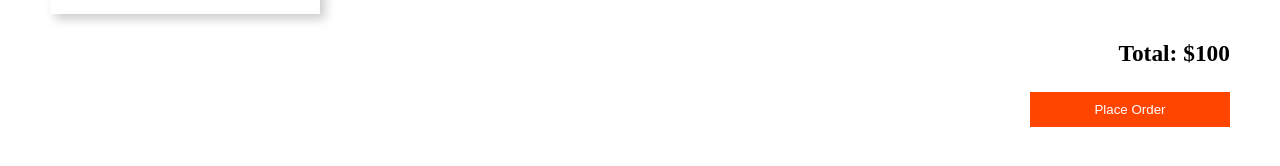
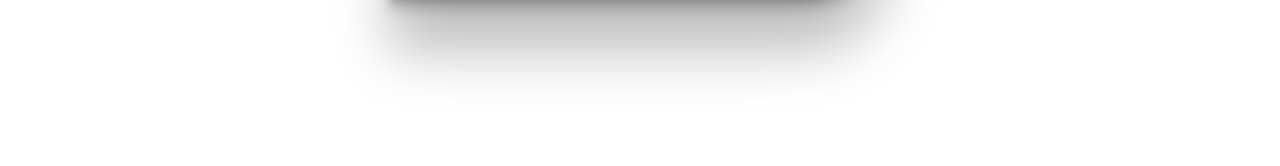
Before and after one commit to JunayedKhanNoor/shopping-cart-redux, a React (Create React App) app: page / in a window 1280 px wide. Shown: the part 630-796 px from the top of the page. Built offline with nearby package versions, Linux system fonts and the light colour scheme.

Commit message:
total cost

```diff
--- a/src/components/Layout.js
+++ b/src/components/Layout.js
@@ -5,7 +5,11 @@ import './Layout.css';
 import CartItems from './CartItems';
 import { useSelector } from 'react-redux';
 const Layout = () => {
-  let total = 100;
+  let total = 0;
+  const itemsList = useSelector((state) => state.cart.itemsList);
+  itemsList.forEach((element) => {
+    total += element.totalPrice;
+  });
   const showCart = useSelector((state) => state.cart.showCart);
   return (
     <React.Fragment>
--- a/src/store/auth-slice.js
+++ b/src/store/auth-slice.js
@@ -2,7 +2,7 @@ import { createSlice } from '@reduxjs/toolkit';
 
 const authSlice = createSlice({
   name: 'auth',
-  initialState: { isLoggedIn: true },
+  initialState: { isLoggedIn: false },
   reducers: {
     login(state) {
       state.isLoggedIn = true;
--- a/src/store/cart-slice.js
+++ b/src/store/cart-slice.js
@@ -32,6 +32,7 @@ const cartSlice = createSlice({
       const existingItem = state.itemsList.find((item) => item.id === ID);
       if (existingItem.quantity === 1) {
         state.itemsList = state.itemsList.filter((item) => item.id !== ID);
+        state.totalQuantity--;
       } else {
         existingItem.quantity--;
         existingItem.totalPrice -= existingItem.price;
```
